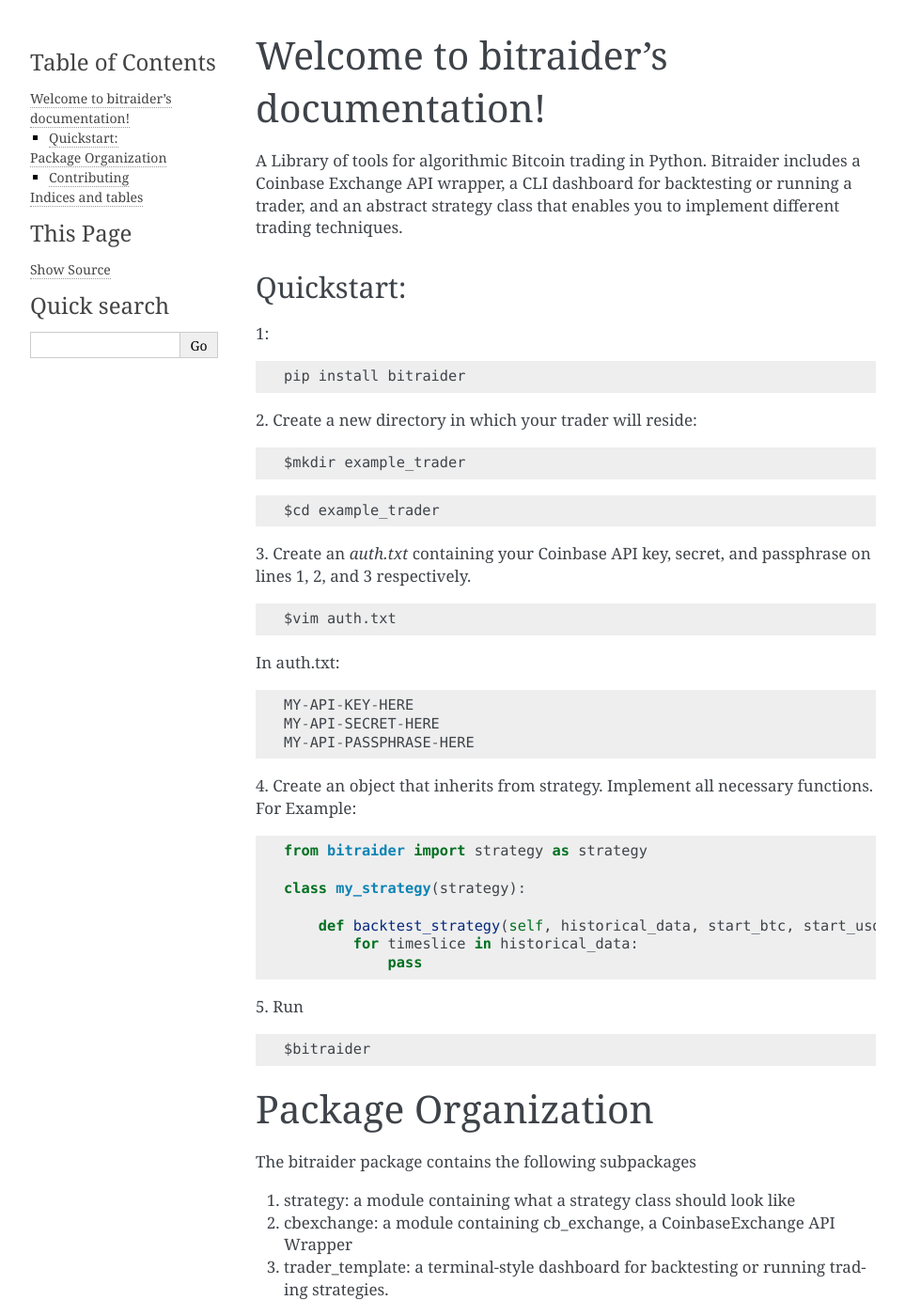
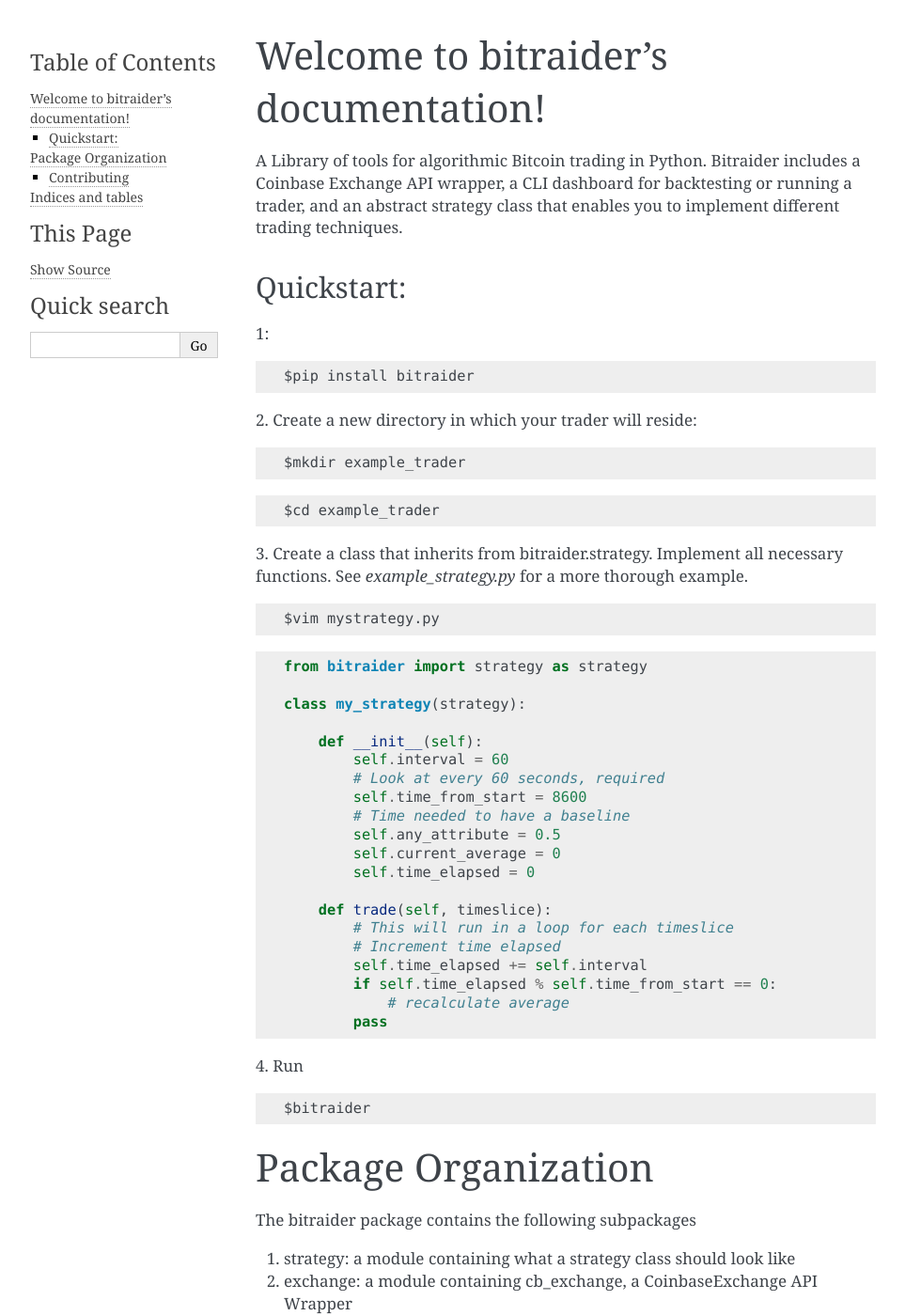
Before and after one commit to ehickox/bitraider, a Sphinx documentation site: the page built from bitraider/docs/index.rst, in a window 1280 px wide and 1400 px high. Shown: the whole window at 94% size, without its empty margins (148-1111 px from the left). Built offline with Sphinx 7.4.7, drawn with Linux system fonts in a browser that asks for light colours.

```diff
--- a/bitraider/__init__.py
+++ b/bitraider/__init__.py
@@ -1,5 +1,6 @@
 from bitraider.trader_template import runner
 from bitraider.strategy import strategy
+from bitraider.exchange import cb_exchange_sim
 
 # bitraider
 #
--- a/bitraider/docs/index.rst
+++ b/bitraider/docs/index.rst
@@ -14,7 +14,7 @@
 
 1::
 
-    pip install bitraider
+    $pip install bitraider
 
 2. Create a new directory in which your trader will reside:
 ::
@@ -25,32 +25,35 @@
 
     $cd example_trader
 
-3. Create an `auth.txt` containing your Coinbase API key, secret, and passphrase on lines 1, 2, and 3 respectively.
+3. Create a class that inherits from bitraider.strategy. Implement all necessary functions. See `example_strategy.py` for a more thorough example.
 ::
 
-    $vim auth.txt
+    $vim mystrategy.py
 
-In auth.txt:
-::
-
-    MY-API-KEY-HERE
-    MY-API-SECRET-HERE
-    MY-API-PASSPHRASE-HERE
-
-
-4. Create an object that inherits from strategy. Implement all necessary functions. For Example:
 ::
 
     from bitraider import strategy as strategy
 
     class my_strategy(strategy):
 
-        def backtest_strategy(self, historical_data, start_btc, start_usd):
-            for timeslice in historical_data:
-                pass
+        def __init__(self):
+            self.interval = 60
+            # Look at every 60 seconds, required
+            self.time_from_start = 8600
+            # Time needed to have a baseline
+            self.any_attribute = 0.5
+            self.current_average = 0
+            self.time_elapsed = 0
 
+        def trade(self, timeslice):
+            # This will run in a loop for each timeslice
+            # Increment time elapsed
+            self.time_elapsed += self.interval
+            if self.time_elapsed % self.time_from_start == 0:
+                # recalculate average
+            pass
 
-5. Run
+4. Run
 ::
 
     $bitraider
@@ -61,7 +64,7 @@
 
 1. strategy: a module containing what a strategy class should look like
 
-2. cbexchange: a module containing cb_exchange, a CoinbaseExchange API Wrapper
+2. exchange: a module containing cb_exchange, a CoinbaseExchange API Wrapper
 
 3. trader_template: a terminal-style dashboard for backtesting or running trading strategies.
 
```
Also changed, not shown: 14 other files.
